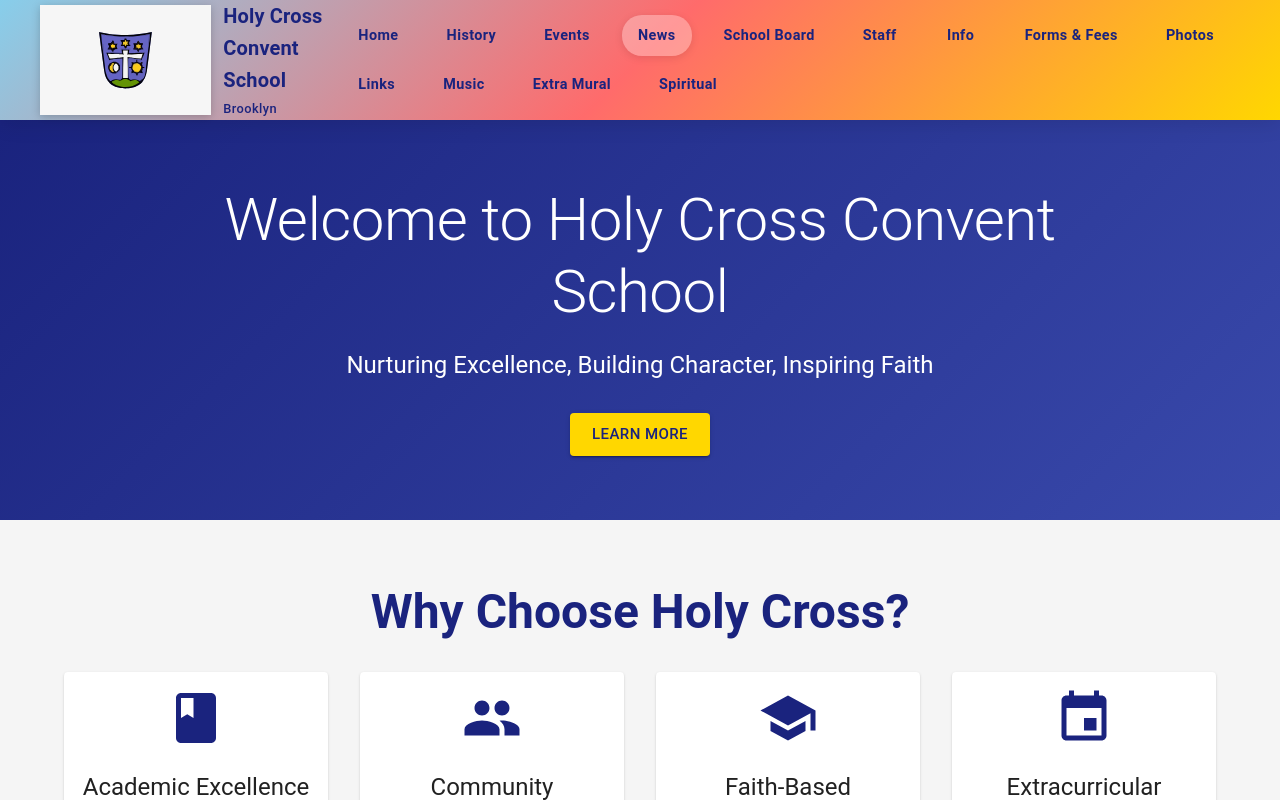
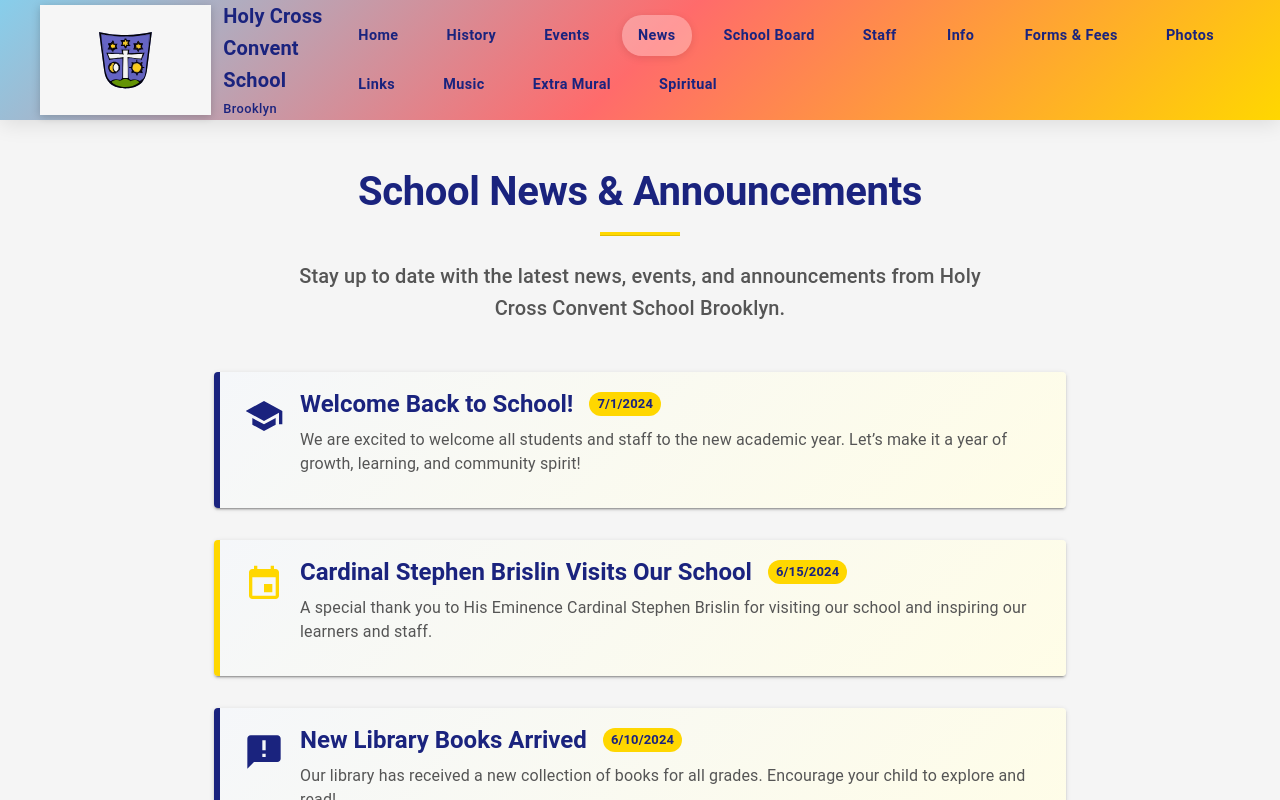
Before and after one commit to georgekasiyandima/holy-cross-convent-school-brooklyn, a React (Create React App) app in the folder frontend/: page /news in a window 1280 px wide. Shown: the top 800 px of the page. Built offline with nearby package versions, Linux system fonts and the light colour scheme.

Commit message:
Add News page with hardcoded news items and integrate into routing

```diff
--- a/frontend/src/App.tsx
+++ b/frontend/src/App.tsx
@@ -13,6 +13,7 @@ import Staff from './pages/Staff';
 import Links from './pages/Links';
 import ExtraMural from './pages/ExtraMural';
 import FormsFees from './pages/FormsFees';
+import News from './pages/News';
 
 // Create a theme with school colors (navy blue and gold)
 const theme = createTheme({
@@ -87,6 +88,7 @@ const NavigationWrapper: React.FC = () => {
         <Route path="/" element={<Home />} />
         <Route path="/photos" element={<Gallery />} />
         <Route path="/history" element={<History />} />
+        <Route path="/news" element={<News />} />
         <Route path="/spiritual" element={<Spiritual />} />
         <Route path="/info" element={<Info />} />
         <Route path="/events" element={<Events />} />
--- /dev/null
+++ b/frontend/src/pages/News.tsx
@@ -0,0 +1,81 @@
+import React from 'react';
+import { Container, Typography, Box, Card, CardContent, Divider, Chip, Stack } from '@mui/material';
+import { Announcement, Event, School } from '@mui/icons-material';
+
+const newsItems = [
+  {
+    title: 'Welcome Back to School!',
+    date: '2024-07-01',
+    summary: 'We are excited to welcome all students and staff to the new academic year. Let’s make it a year of growth, learning, and community spirit!',
+    icon: <School sx={{ color: '#1a237e', fontSize: 40 }} />,
+  },
+  {
+    title: 'Cardinal Stephen Brislin Visits Our School',
+    date: '2024-06-15',
+    summary: 'A special thank you to His Eminence Cardinal Stephen Brislin for visiting our school and inspiring our learners and staff.',
+    icon: <Event sx={{ color: '#ffd700', fontSize: 40 }} />,
+  },
+  {
+    title: 'New Library Books Arrived',
+    date: '2024-06-10',
+    summary: 'Our library has received a new collection of books for all grades. Encourage your child to explore and read!',
+    icon: <Announcement sx={{ color: '#1a237e', fontSize: 40 }} />,
+  },
+];
+
+const News: React.FC = () => {
+  return (
+    <Container maxWidth="md" sx={{ py: 6 }}>
+      {/* Page Header */}
+      <Box sx={{ textAlign: 'center', mb: 6 }}>
+        <Typography variant="h2" sx={{ color: '#1a237e', fontWeight: 700, mb: 2, fontSize: { xs: '2rem', md: '2.5rem' } }}>
+          School News & Announcements
+        </Typography>
+        <Divider sx={{ bgcolor: '#ffd700', height: 4, width: 80, mx: 'auto', mb: 3 }} />
+        <Typography variant="h6" sx={{ color: '#555', maxWidth: 700, mx: 'auto', mb: 2 }}>
+          Stay up to date with the latest news, events, and announcements from Holy Cross Convent School Brooklyn.
+        </Typography>
+      </Box>
+
+      {/* News List */}
+      <Stack spacing={4}>
+        {newsItems.map((item, idx) => (
+          <Card key={item.title + item.date} sx={{
+            display: 'flex',
+            alignItems: 'flex-start',
+            boxShadow: 2,
+            borderLeft: `6px solid ${item.icon.props.sx.color}`,
+            background: 'linear-gradient(135deg, #f5f7fa 0%, #fffde7 100%)',
+            transition: 'transform 0.2s',
+            '&:hover': {
+              transform: 'translateY(-2px) scale(1.01)',
+              boxShadow: 6,
+            },
+          }}>
+            <Box sx={{ p: 3, pr: 0, display: { xs: 'none', sm: 'block' } }}>{item.icon}</Box>
+            <CardContent sx={{ flex: 1 }}>
+              <Box sx={{ display: 'flex', alignItems: 'center', mb: 1, gap: 2 }}>
+                <Typography variant="h5" sx={{ color: '#1a237e', fontWeight: 700 }}>
+                  {item.title}
+                </Typography>
+                <Chip label={new Date(item.date).toLocaleDateString()} size="small" sx={{ bgcolor: '#ffd700', color: '#1a237e', fontWeight: 700 }} />
+              </Box>
+              <Typography variant="body1" sx={{ color: '#555', mb: 1 }}>
+                {item.summary}
+              </Typography>
+            </CardContent>
+          </Card>
+        ))}
+      </Stack>
+
+      <Divider sx={{ my: 6 }} />
+      <Box sx={{ textAlign: 'center', color: '#aaa', mt: 4 }}>
+        <Typography variant="body2">
+          <em>More news and updates will be posted here throughout the year.</em>
+        </Typography>
+      </Box>
+    </Container>
+  );
+};
+
+export default News;
```
